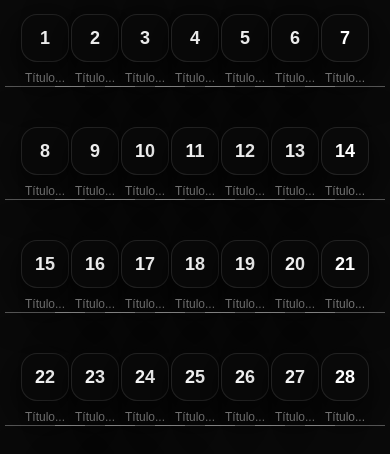
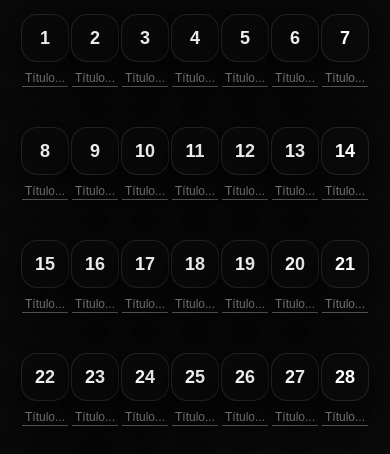
Before and after one commit to AzzADesigns/AzzAEdusync, a Next.js app: page / in a window 390 px wide. Shown: the part 390-844 px from the top of the page. Built offline with nearby package versions, Linux system fonts and the light colour scheme.

Commit message:
arreglando bug visuales

```diff
--- a/src/app/globals.css
+++ b/src/app/globals.css
@@ -24,3 +24,21 @@ body {
     color: var(--foreground);
     font-family: Arial, Helvetica, sans-serif;
 }
+
+@media (max-width: 640px) {
+  .truncate-mobile {
+    max-width: 7ch;
+    overflow: hidden;
+    text-overflow: ellipsis;
+    white-space: nowrap;
+  }
+}
+
+@media (min-width: 641px) {
+  .truncate-mobile {
+    max-width: none;
+    overflow: visible;
+    text-overflow: unset;
+    white-space: normal;
+  }
+}
--- a/src/app/page.tsx
+++ b/src/app/page.tsx
@@ -145,7 +145,7 @@ export default function Home() {
                             renameFolder={handleRenameFolder}
                             deleteFolder={handleDeleteFolder}
                             addFolder={handleAddFolder}
-                            className="w-full h-full xl:w-75 2xl:w-90"
+                            className="w-full h-full xl:w-75 2xl:w-90 xl:mt-22.5 2xl:mt-22"
                         />
                     </div>
 
@@ -168,7 +168,7 @@ export default function Home() {
                             reminders={reminders}
                             setReminders={setReminders}
                             materias={folders}
-                            className="w-full h-full xl:w-70 2xl:w-90"
+                            className="w-full h-full xl:w-70 2xl:w-90 xl:mt-22.5 2xl:mt-22"
                         />
                     </div>
                 </div>
--- a/src/components/Calendar.tsx
+++ b/src/components/Calendar.tsx
@@ -54,13 +54,14 @@ const Calendar: React.FC<CalendarProps> = ({
                             </button>
                             <div className="w-full flex flex-col items-center">
                                 <input
-                                    className="w-20 bg-transparent text-center text-xs sm:text-sm text-white border-b border-white/30 focus:outline-none focus:border-blue-400 transition placeholder:text-neutral-500 capitalize"
+                                    className="w-20 bg-transparent text-center text-xs sm:text-sm text-white border-b border-white/30 focus:outline-none focus:border-blue-400 transition placeholder:text-neutral-500 capitalize truncate-mobile"
                                     value={titles[day] || ""}
                                     onChange={(e) =>
                                         onTitleChange(day, e.target.value)
                                     }
                                     placeholder="Título..."
                                     onClick={(e) => e.stopPropagation()}
+                                    maxLength={window.innerWidth < 640 ? 7 : 50}
                                 />
                             </div>
                         </div>
```
